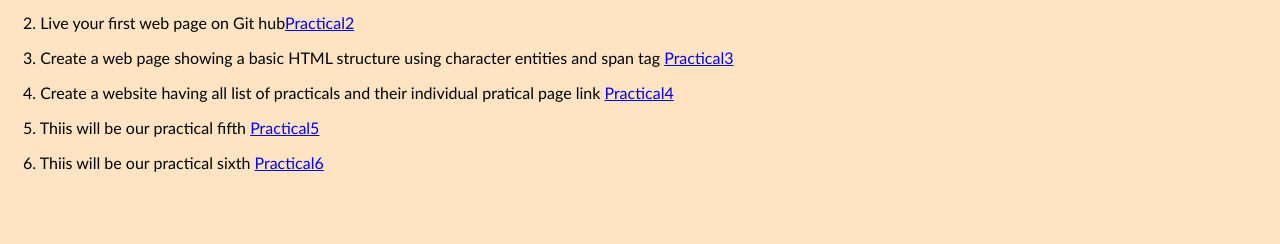
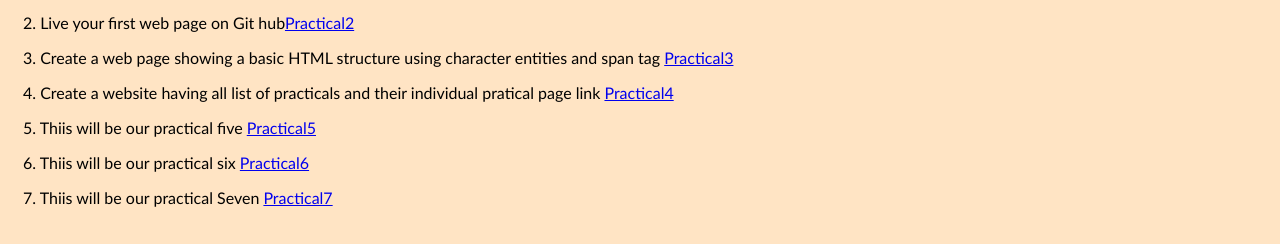
Before and after one commit to Prashanttomarcs18/Practical5, a plain HTML site: page index.html in a window 1280 px wide. Shown: the part 296-540 px from the top of the page. Drawn offline with Linux system fonts and the light colour scheme.

Commit message:
Update index.html

```diff
--- a/index.html
+++ b/index.html
@@ -59,8 +59,9 @@
     <p>3. Create a web page showing a basic HTML structure using character entities and span tag <a href="prac3.html">Practical3</a></p>
 
     <p>4. Create a website having all list of practicals and their individual pratical page link <a href="Prac4.html">Practical4</a></p>
-            <p>5. Thiis will be our practical fifth <a href="Practical5.html">Practical5</a></p>
-        <p>6. Thiis will be our practical sixth <a href="Practical6.html">Practical6</a></p>
+            <p>5. Thiis will be our practical five <a href="Practical5.html">Practical5</a></p>
+        <p>6. Thiis will be our practical six <a href="Practical6.html">Practical6</a></p>
+         <p>7. Thiis will be our practical Seven <a href="Practical7.html">Practical7</a></p>
 
 </div>
 </body>
```
